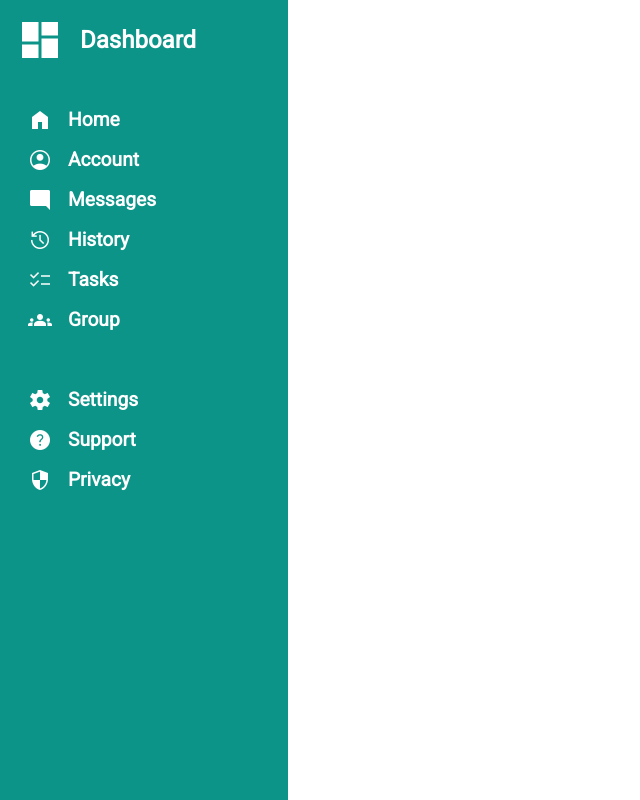
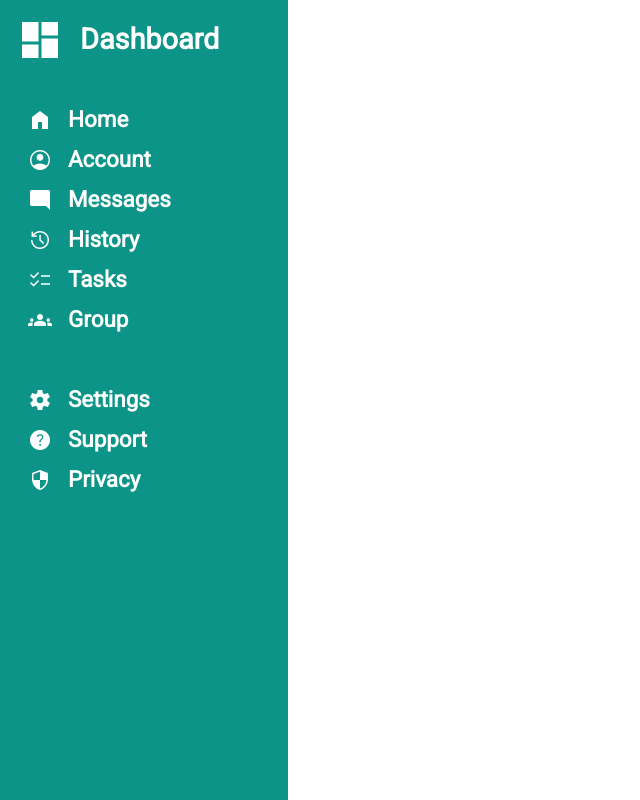
Before and after one commit to KevinTruong13/admin_dashboard, a website: page index.html in a window 1280 px wide. Shown: the whole page, without its empty margins (0-640 px from the left). Drawn offline with nearby package versions, Linux system fonts and the light colour scheme.

Commit message:
Add increased sidebar font sizes

```diff
--- a/spreadsheets/style.scss
+++ b/spreadsheets/style.scss
@@ -11,8 +11,8 @@
 
 :root {
     --main-color: #0d9488;
-    --title-font-size: 1.5rem;
-    --nav-font-size: 1.2rem;
+    --title-font-size: 1.8rem;
+    --nav-font-size: 1.4rem;
 }
 
 body {
```
Also changed, not shown: spreadsheets/style.css.
